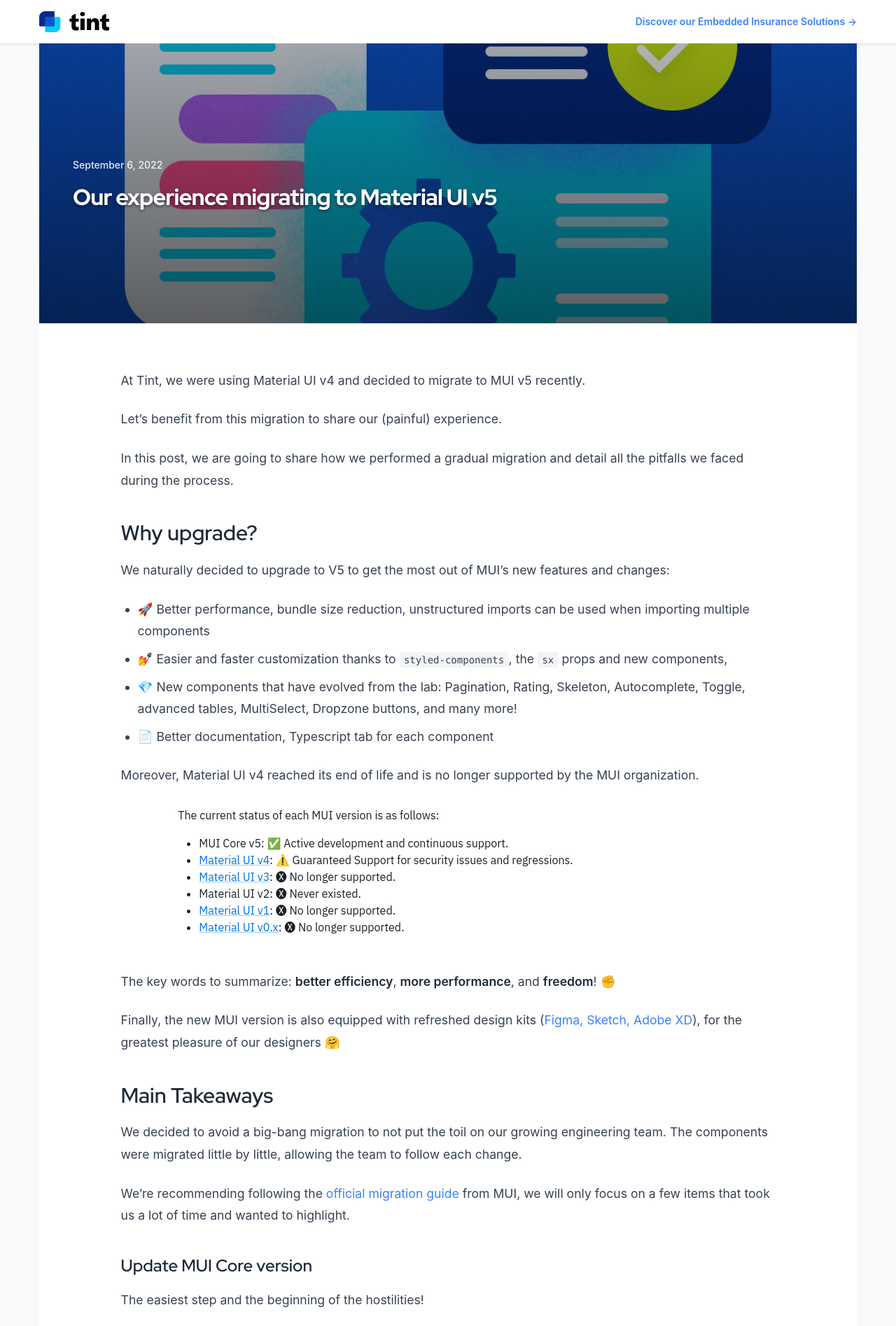
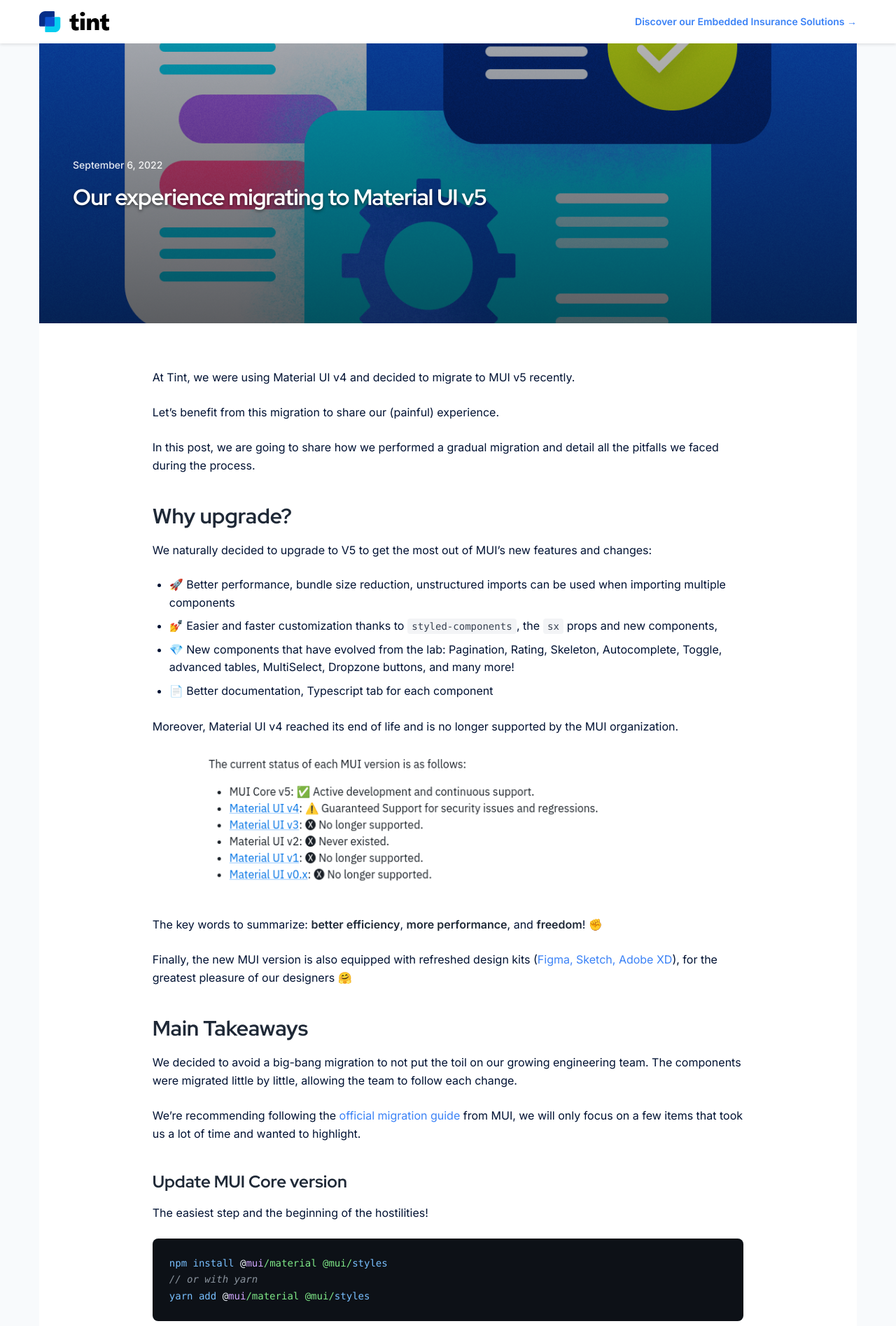
Before and after one commit to tint-ai/tint-ai.github.io, a Jekyll site: the page built from _posts/2022-09-06-material-ui-v5-migration.md, in a window 1280 px wide. Shown: the top 1895 px of the page at 70% size. Built offline with Jekyll 4.4.1, drawn with Linux system fonts in a browser that asks for light colours.

Commit message:
Fix fonts

```diff
--- a/_layouts/default.html
+++ b/_layouts/default.html
@@ -6,7 +6,7 @@
   <title>{% if page.title %}{{ page.title }} | {% endif %}{{ site.title }}</title>
   <meta name="description" content="{% if page.excerpt %}{{ page.excerpt | strip_html | strip_newlines | truncate: 160 }}{% else %}{{ site.description }}{% endif %}">
 
-  <link rel="preload" href="https://fonts.googleapis.com/css2?family=Red+Hat+Display:ital,wght@0,300..900;1,300..900&display=swap" as="style" onload="this.onload=null;this.rel='stylesheet'">
+  <link rel="preload" href="https://fonts.googleapis.com/css2?family=Red+Hat+Display:ital,wght@0,300..900;1,300..900&family=Inter:wght@100..900&display=swap" as="style" onload="this.onload=null;this.rel='stylesheet'">
   <link rel="stylesheet" href="{{ '/assets/css/main.css' | relative_url }}">
 
   {% feed_meta %}
--- a/_layouts/post.html
+++ b/_layouts/post.html
@@ -107,7 +107,7 @@
 .hero-content .post-title {
   font-family: "Red Hat Display", arial;
   font-size: 32px;
-  font-weight: 800;
+  font-weight: 700;
   color: white;
   margin: 0;
   line-height: 1.1;
@@ -124,21 +124,14 @@
   font-weight: 400;
 }
 
-.post-content {
-  line-height: 1.8;
-  color: #374151;
-  font-size: 1.1rem;
-}
-
 .post-content h1,
 .post-content h2,
 .post-content h3,
 .post-content h4,
 .post-content h5,
 .post-content h6 {
-  font-family: "Red Hat Display", arial;
   color: #1f2937;
-  font-weight: 600;
+  font-weight: 700;
   margin-top: 2.5rem;
   margin-bottom: 1rem;
   line-height: 1.3;
@@ -362,7 +355,7 @@
   .hero-content .post-title {
     font-family: "Red Hat Display", arial;
     font-size: 24px;
-    font-weight: 800;
+    font-weight: 700;
   }
 
   .hero-content .post-subtitle {
--- a/assets/css/main.scss
+++ b/assets/css/main.scss
@@ -8,12 +8,25 @@
 
 // Base styles
 body {
-  font-family: -apple-system, BlinkMacSystemFont, 'Segoe UI', Roboto, sans-serif;
+  font-family: 'Inter', arial, sans-serif;
+  color: #001233;
+  font-weight: 400;
   line-height: 1.6;
-  color: #333;
   background-color: #f8fafc;
   margin: 0;
   padding: 0;
+}
+
+// Global typography
+h1, h2, h3, h4, h5, h6 {
+  font-family: 'Red Hat Display', arial;
+  font-weight: 800;
+}
+
+p {
+  font-size: 16px;
+  line-height: 26px;
+  font-weight: 400;
 }
 
 .container {
@@ -65,7 +78,7 @@
 
   .hero-title {
     font-size: 2.5rem;
-    font-weight: 600;
+    font-weight: 700;
     color: #1f2937;
     margin: 0 auto;
     max-width: 800px;
@@ -244,7 +257,7 @@
 .post-title {
   margin: 0 0 1rem 0;
   font-size: 1.25rem;
-  font-weight: 600;
+  font-weight: 700;
   line-height: 1.4;
   color: #1f2937;
 }
```
Also changed, not shown: 1 other file.
